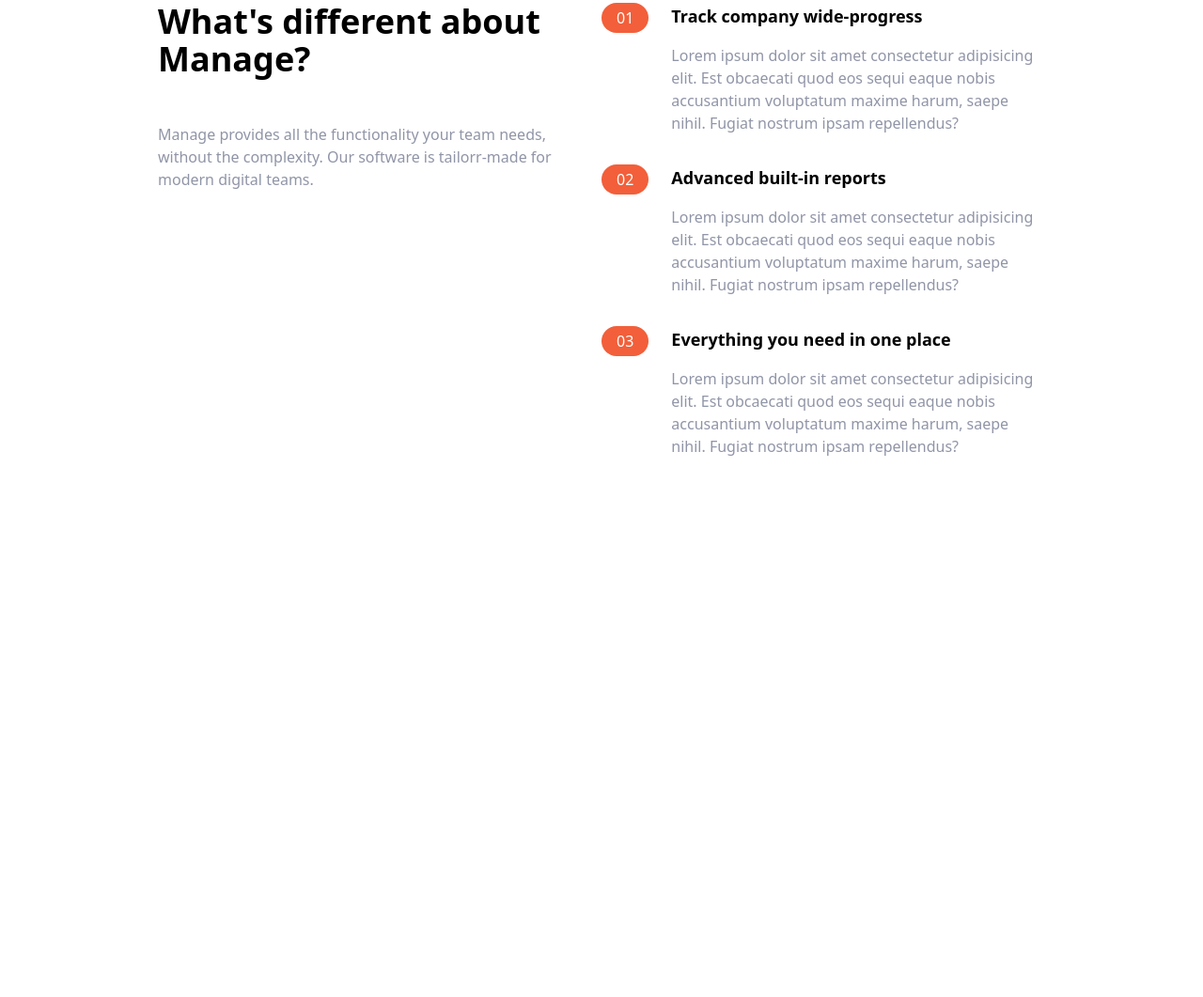
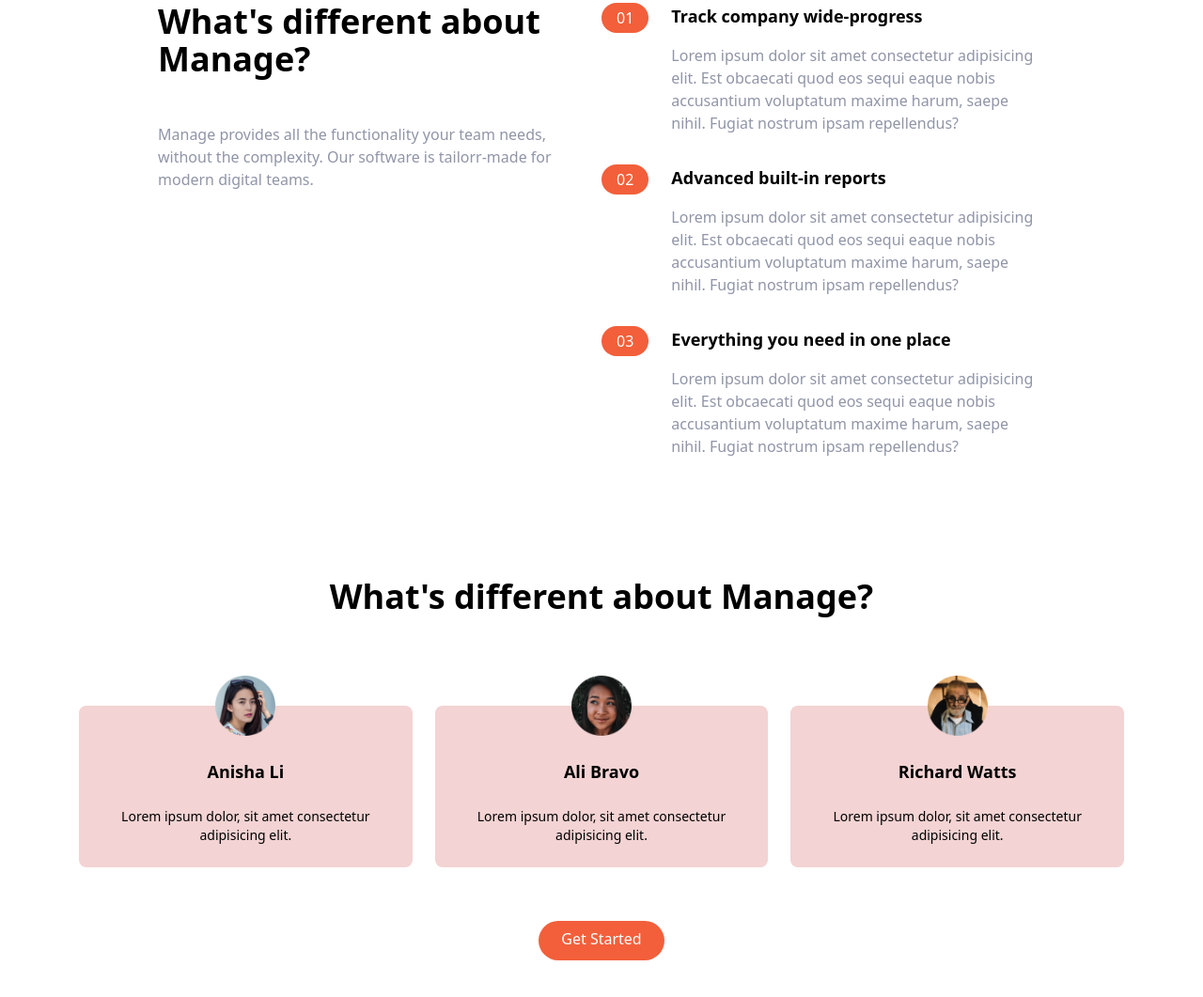
Before and after one commit to AgnieszkaRyling/manage-onepage, a website: page index.html in a window 1280 px wide. Shown: the part 653-1714 px from the top of the page at 94% size. Before the commit the page ends 1140 px from the top, so only its background shows below. Drawn offline with Linux system fonts and the light colour scheme.

Commit message:
testimonials done

```diff
--- a/index.html
+++ b/index.html
@@ -23,7 +23,7 @@
         <a
           href=""
           class="hidden p-3 px-6 pt-2 text-white bg-brightRed rounded-full baseline hover:bg-brightRedLight md:block"
-          >Get Sarted</a
+          >Get Started</a
         >
       </div>
     </nav>
@@ -56,7 +56,7 @@
     </section>
     <section id="features">
       <div
-        class="container flex flex-col px-4 mx-auto mt-10 space-y-12 md:space-y-0 md:flex-row"
+        class="container flex flex-col px-4 mx-auto mt-10 mb-32 space-y-12 md:space-y-0 md:flex-row"
       >
         <div class="flex flex-col space-y-12 md:w-1/2">
           <h2 class="max-w-md text-4xl font-bold text-center md:text-left">
@@ -104,9 +104,36 @@
             <p class="text-darkGrayishBlue">Lorem ipsum dolor sit amet consectetur adipisicing elit. Est obcaecati quod eos sequi eaque nobis accusantium voluptatum maxime harum, saepe nihil. Fugiat nostrum ipsam repellendus?</p>
             </div>
           </div>
-
-
         </div>
+    </section>
+    <section id="testimonials">
+      <div class="max-w-6xl px-5 mx-auto text-center" id="container">
+        <h2 class="text-4xl font-bold text-center">What's different about Manage?</h2>
+        <div id="testimonialsBox" class="flex flex-col mt-24 md:flex-row md:space-x-6">
+          <div class="flex flex-col items-center p-6 space-y-6 rounded-lg bg-veryLightGray md:w-1/3" id="testimonialOne">
+            <img src="images/avatar-anisha.png" class="w-16 -mt-14" alt="">
+            <h5 class="text-lg font-bold">Anisha Li</h5>
+            <p class="text-sm text-grayishBlue">Lorem ipsum dolor, sit amet consectetur adipisicing elit.</p>
+          </div>
+          <div class="hidden flex-col items-center p-6 space-y-6 rounded-lg bg-veryLightGray md:flex md:w-1/3" id="testimonialTwo">
+            <img src="images/avatar-ali.png" class="w-16 -mt-14" alt="">
+            <h5 class="text-lg font-bold">Ali Bravo</h5>
+            <p class="text-sm text-grayishBlue">Lorem ipsum dolor, sit amet consectetur adipisicing elit.</p>
+          </div>
+          <div class="hidden flex-col items-center p-6 space-y-6 rounded-lg bg-veryLightGray md:flex md:w-1/3" id="testimonialThree">
+            <img src="images/avatar-richard.png" class="w-16 -mt-14" alt="">
+            <h5 class="text-lg font-bold">Richard Watts</h5>
+            <p class="text-sm text-grayishBlue">Lorem ipsum dolor, sit amet consectetur adipisicing elit.</p>
+          </div>
+        </div>
+        <div class="my-16">
+          <a
+              href=""
+              class="p-3 px-6 pt-2 text-white bg-brightRed rounded-full baseline hover:bg-brightRedLight"
+              >Get Started</a
+            >
+        </div>
+      </div>
     </section>
   </body>
 </html>
--- a/tailwind.config.js
+++ b/tailwind.config.js
@@ -17,7 +17,7 @@
         darkGrayishBlue: "hsl(227, 12%, 61%)",
         veryDarkBlue: "hsl(233, 12%, 13%)",
         veryPaleRed: "hsl(13, 100%, 96%)",
-        veryLightGray: "hsl(0, 0%, 98%)",
+        veryLightGray: "#f3d3d3",
       },
     },
   },
```
Also changed, not shown: css/main.css.
